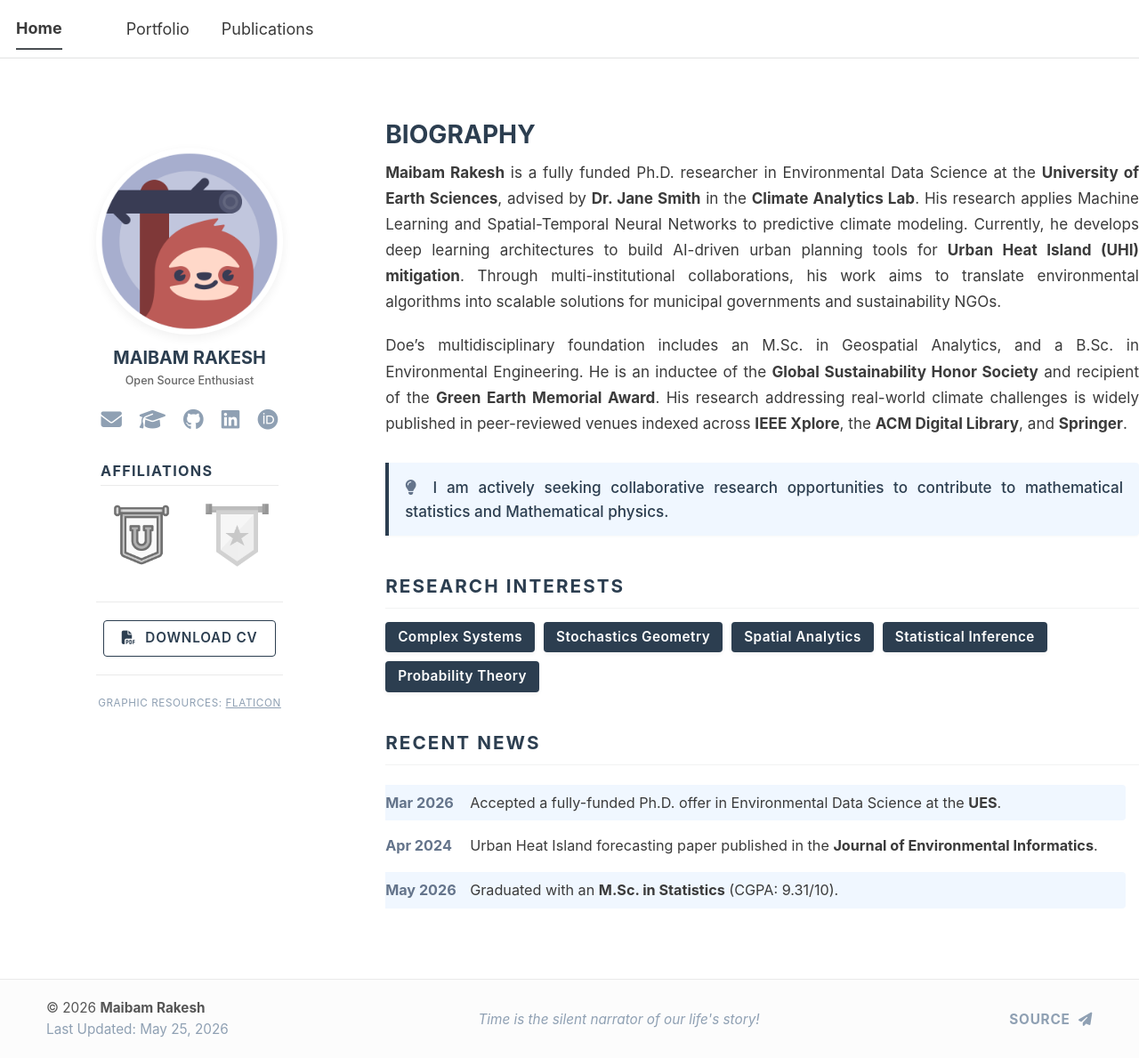
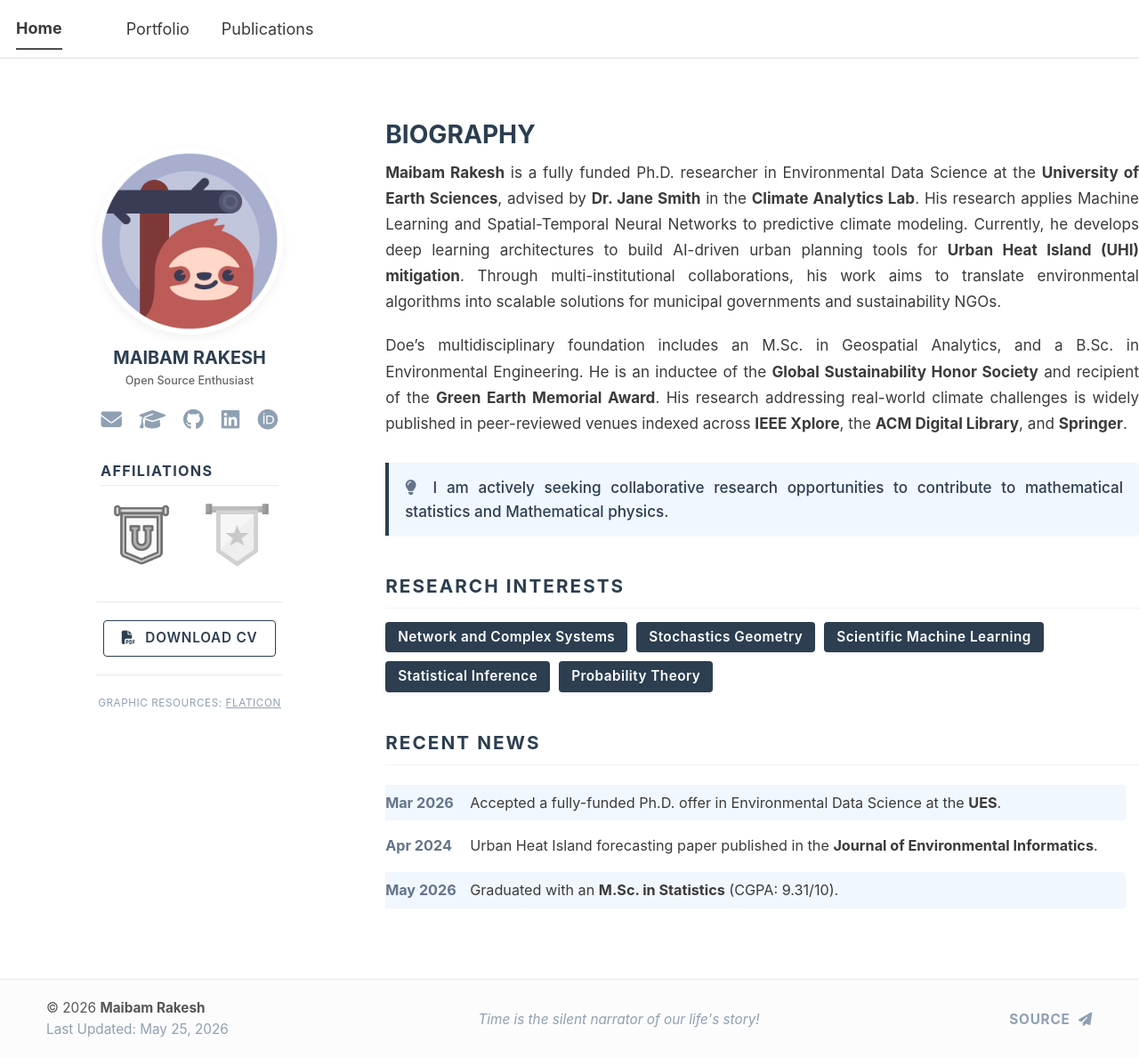
Before and after one commit to maibamrakeshsingh/maibamrakeshsingh.github.io, a Jekyll site: the page built from _pages/about.md, in a window 1280 px wide and 1189 px high. Shown: the whole window at 89% size. Built offline with Jekyll 4.4.1, drawn with Linux system fonts in a browser that asks for light colours; a script bundle is joined from its source files by our own code; library files that are not in the unit come from our copies.

Commit message:
Update research interests in about.md

```diff
--- a/_pages/about.md
+++ b/_pages/about.md
@@ -198,9 +198,9 @@ redirect_from:
 
 <h2 class="section-title">Research Interests</h2>
 <div class="interest-pills">
-  <span class="pill">Complex Systems</span>
+  <span class="pill">Network and Complex Systems</span>
   <span class="pill">Stochastics Geometry</span>
-  <span class="pill">Spatial Analytics</span>
+  <span class="pill">Scientific Machine Learning</span>
   <span class="pill">Statistical Inference</span>
   <span class="pill">Probability Theory</span>
 </div>
```
